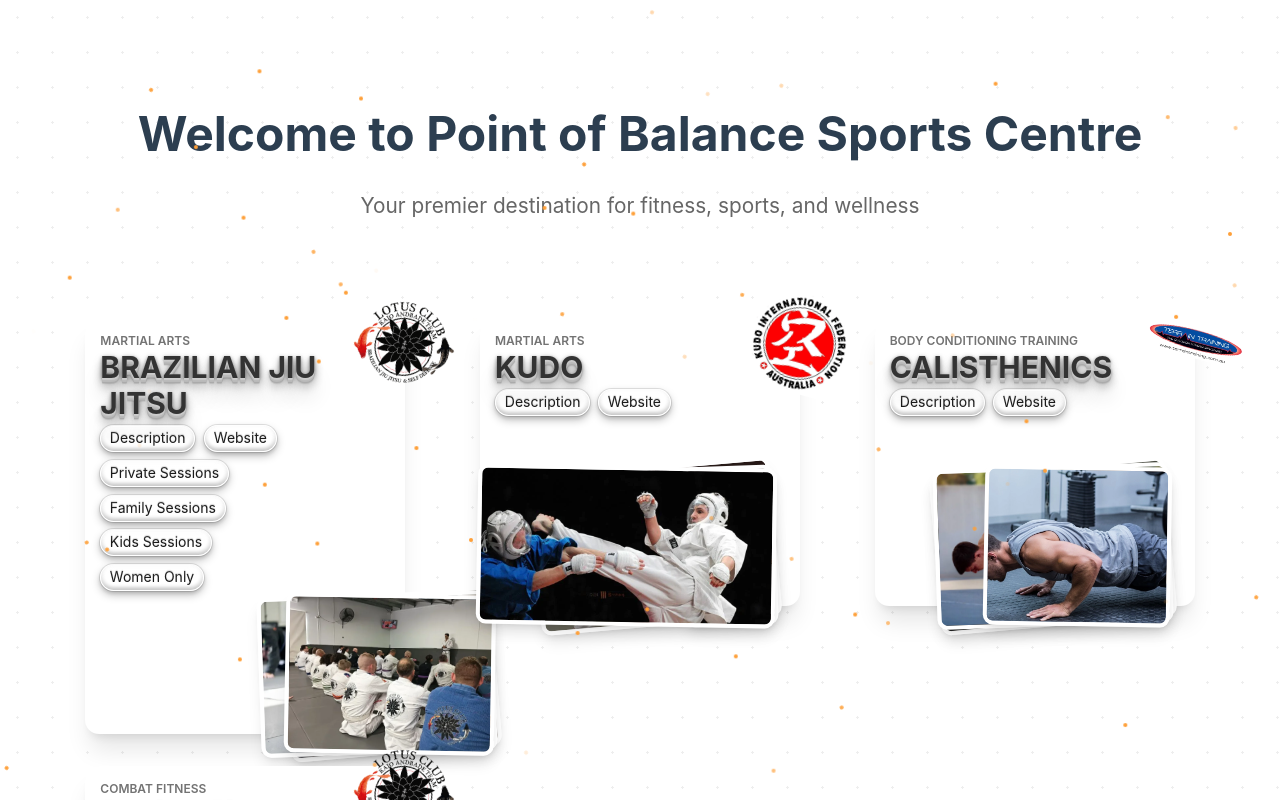
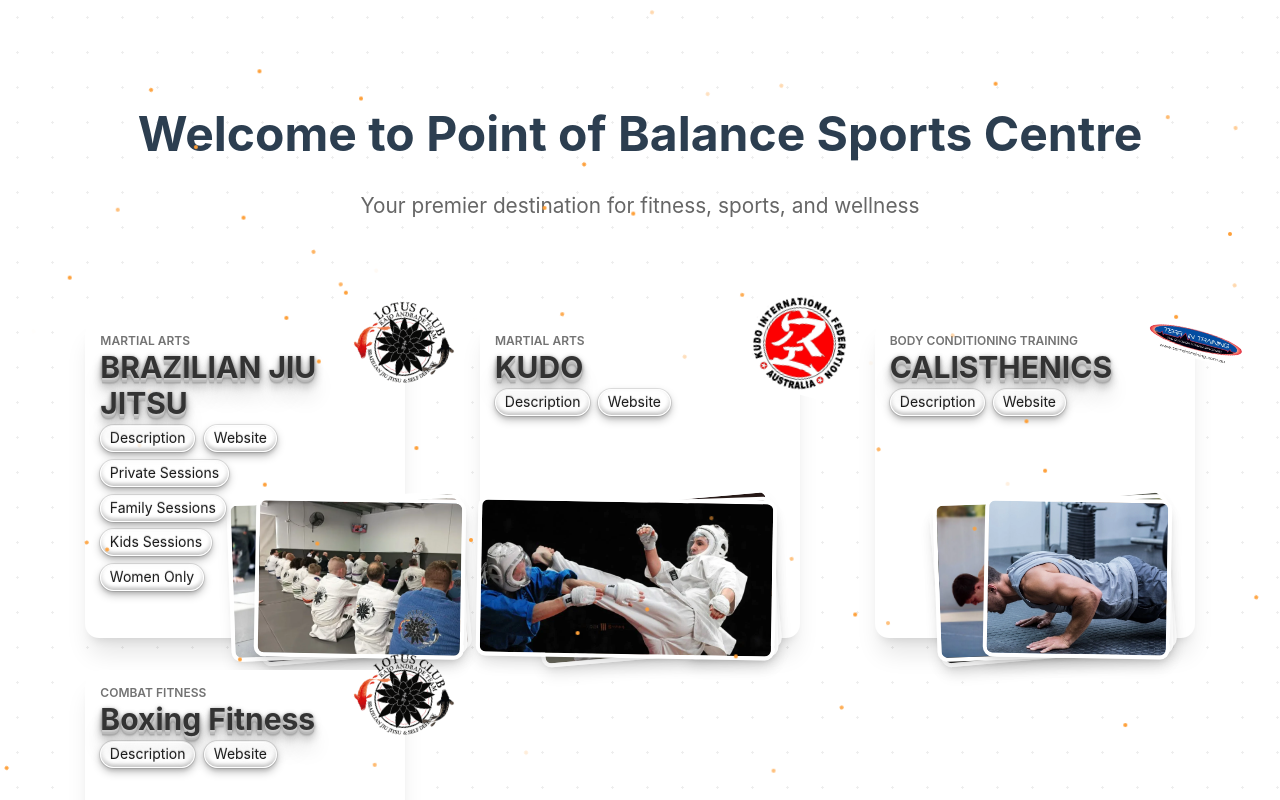
Before and after one commit to kaioe/pointofbalancesportscentre, a React (Vite) app: page / in a window 1280 px wide. Shown: the top 800 px of the page. Built offline with nearby package versions, Linux system fonts and the light colour scheme.

Commit message:
Set all cards height 20rem; BJJ photo shift -60px

```diff
--- a/src/components/image-showcase.jsx
+++ b/src/components/image-showcase.jsx
@@ -69,7 +69,7 @@
 	return (
 		<motion.div
 			ref={ref}
-			className={cn("group relative flex w-80 cursor-pointer flex-col justify-start rounded-xl bg-card p-6 shadow-xl showcase-card", pills ? "h-[26rem] has-pills" : "h-72", "transition-colors duration-300 ease-in-out hover:bg-card/90", className)}
+			className={cn("group relative flex h-80 w-80 cursor-pointer flex-col justify-start rounded-xl bg-card p-6 shadow-xl showcase-card", pills ? "has-pills" : "", "transition-colors duration-300 ease-in-out hover:bg-card/90", className)}
 			variants={cardVariants}
 			animate={isActive ? "active" : "inactive"}
 			// The hover animation is now within a nested motion div to avoid conflicts
--- a/src/components/image-showcase.scss
+++ b/src/components/image-showcase.scss
@@ -11,7 +11,7 @@
 	}
 	&.has-pills .showcase-image-stack-container {
 		/* Shift the photo stack to the right so it clears the pill column */
-		right: -90px;
+		right: -60px;
 		img {
 			right: 0 !important;
 		}
```
